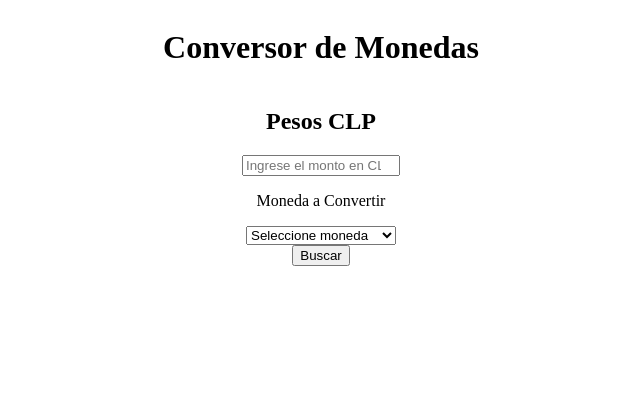
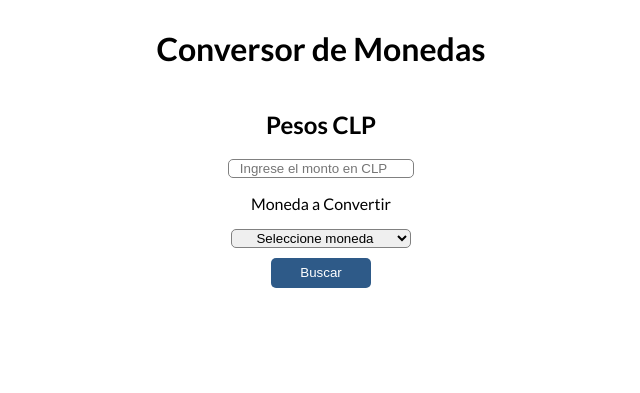
Before and after one commit to flaviamartinez/conversor-monedas, a plain HTML site: page index.html in a window 1280 px wide. Shown: the whole page, without its empty margins (319-959 px from the left). Drawn offline with nearby package versions, Linux system fonts and the light colour scheme; no server answers.

Commit message:
Update CSS styling

```diff
--- a/assets/css/style.css
+++ b/assets/css/style.css
@@ -1,11 +1,13 @@
-body{
+@import url("https://fonts.googleapis.com/css2?family=Lato:ital,wght@0,100;0,300;0,400;0,700;0,900;1,100;1,300;1,400;1,700;1,900&display=swap");
+
+body {
   display: flex;
   flex-direction: column;
   align-items: center;
-
+  font-family: "Lato", serif;
 }
 
-.container{
+.container {
   display: flex;
   flex-direction: column;
   height: 300px;
@@ -14,9 +16,29 @@ body{
 }
 
 input {
-	width: 50%;
+  width: 60%;
+  text-align: center;
+  border: solid grey 1px;
+  border-radius: 5px;
 }
 
 select {
-	width: 50%;
+  width: 60%;
+  text-align: center;
+  margin-bottom: 10px;
+  border: solid grey 1px;
+  border-radius: 5px;
 }
+
+button {
+  background-color: #2e5a88;
+  border: none;
+  border-radius: 5px;
+  color: white;
+  width: 100px;
+  height: 30px;
+}
+
+h3 {
+  margin: 10px;
+}
```
Lines whose indentation alone changed are shown as unchanged.
